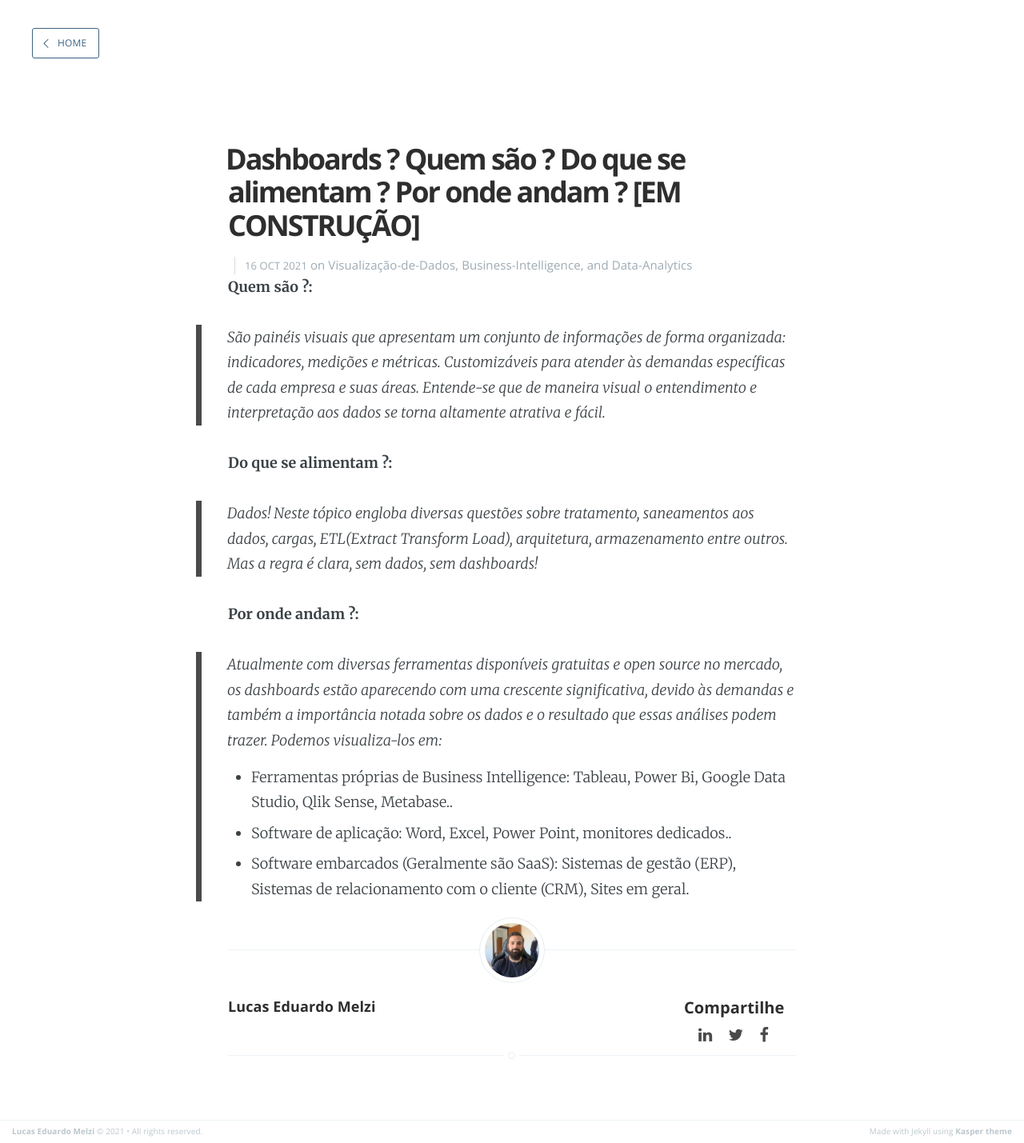
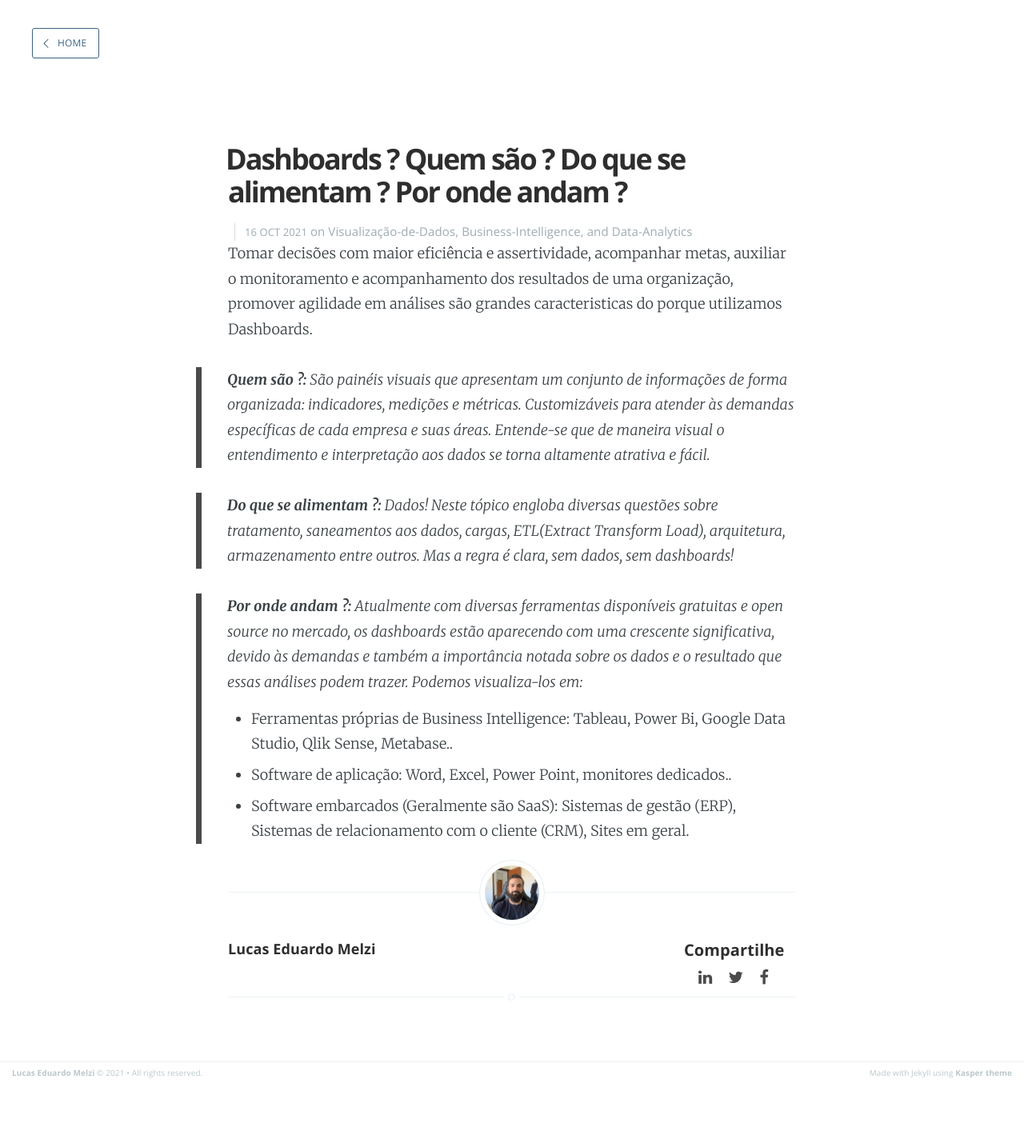
Before and after one commit to melzilucas/melzilucas.github.io, a Jekyll site: the page built from _posts/2021-10-16-DASHBOARDS-Quem-são-Do-que-se-alimentam-Onde-vivem.markdown, in a window 1280 px wide. Shown: the whole page at 80% size. Built offline with Jekyll 4.4.1, drawn with Linux system fonts in a browser that asks for light colours; after the commit the page ends 1356 px from its top, so only the background shows below that.

Commit message:
Start post dashboards4

```diff
--- a/_posts/2021-10-16-DASHBOARDS-Quem-são-Do-que-se-alimentam-Onde-vivem.markdown
+++ b/_posts/2021-10-16-DASHBOARDS-Quem-são-Do-que-se-alimentam-Onde-vivem.markdown
@@ -1,23 +1,25 @@
 ---
 layout: post
-title: Dashboards ? Quem são ? Do que se alimentam ? Por onde andam ? [EM CONSTRUÇÃO]
+title: Dashboards ? Quem são ? Do que se alimentam ? Por onde andam ?
 date: 2021-10-16 00:00:00
 categories: Visualização-de-Dados Business-Intelligence Data-Analytics
 image: "/assets/images/dashboards.png"
 
 ...
 
+Tomar decisões com maior eficiência e assertividade, acompanhar metas, auxiliar o monitoramento e acompanhamento dos resultados de uma organização, promover agilidade em análises são grandes caracteristicas do porque utilizamos Dashboards.
 
-**Quem são ?:**
->São painéis visuais que apresentam um conjunto de informações de forma organizada: indicadores, medições e métricas.
+
+>**Quem são ?:**
+São painéis visuais que apresentam um conjunto de informações de forma organizada: indicadores, medições e métricas.
 Customizáveis para atender às demandas específicas de cada empresa e suas áreas.
 Entende-se que de maneira visual o entendimento e interpretação aos dados se torna altamente atrativa e fácil.
 
-**Do que se alimentam ?:**
->Dados! Neste tópico engloba diversas questões sobre tratamento, saneamentos aos dados, cargas, ETL*(Extract Transform Load)*, arquitetura, armazenamento entre outros. Mas a regra é clara, sem dados, sem dashboards!
+>**Do que se alimentam ?:**
+Dados! Neste tópico engloba diversas questões sobre tratamento, saneamentos aos dados, cargas, ETL*(Extract Transform Load)*, arquitetura, armazenamento entre outros. Mas a regra é clara, sem dados, sem dashboards!
 
-**Por onde andam ?:**
->Atualmente com diversas ferramentas disponíveis gratuitas e *open source* no mercado, os dashboards estão aparecendo com uma crescente significativa, devido às demandas e também a importância notada sobre os dados e o resultado que essas análises podem trazer. Podemos visualiza-los em:
+>**Por onde andam ?:**
+Atualmente com diversas ferramentas disponíveis gratuitas e *open source* no mercado, os dashboards estão aparecendo com uma crescente significativa, devido às demandas e também a importância notada sobre os dados e o resultado que essas análises podem trazer. Podemos visualiza-los em:
 * Ferramentas próprias de Business Intelligence: Tableau, Power Bi, Google Data Studio, Qlik Sense, Metabase..
 * Software de aplicação: Word, Excel, Power Point, monitores dedicados..
 * Software embarcados (Geralmente são SaaS): Sistemas de gestão (ERP), Sistemas de relacionamento com o cliente (CRM), Sites em geral.
--- a/assets/css/screen.css
+++ b/assets/css/screen.css
@@ -683,13 +683,14 @@ margin on the iframe, cause it breaks stuff. */
 
 .home-template .main-header-content .page-description p a {
     background-color: transparent;
-    border: 1.5px solid #3c6282;
+    border: 2.5px solid #3c6282;
     color: #3c6282;
     padding: 04px 45px;
     text-decoration: none;
     top: 15px;
     position: relative;
     letter-spacing: 2px;
+    border-radius: 20px;
 }
 
 .home-template .main-header-content .page-description p a:hover {
```
